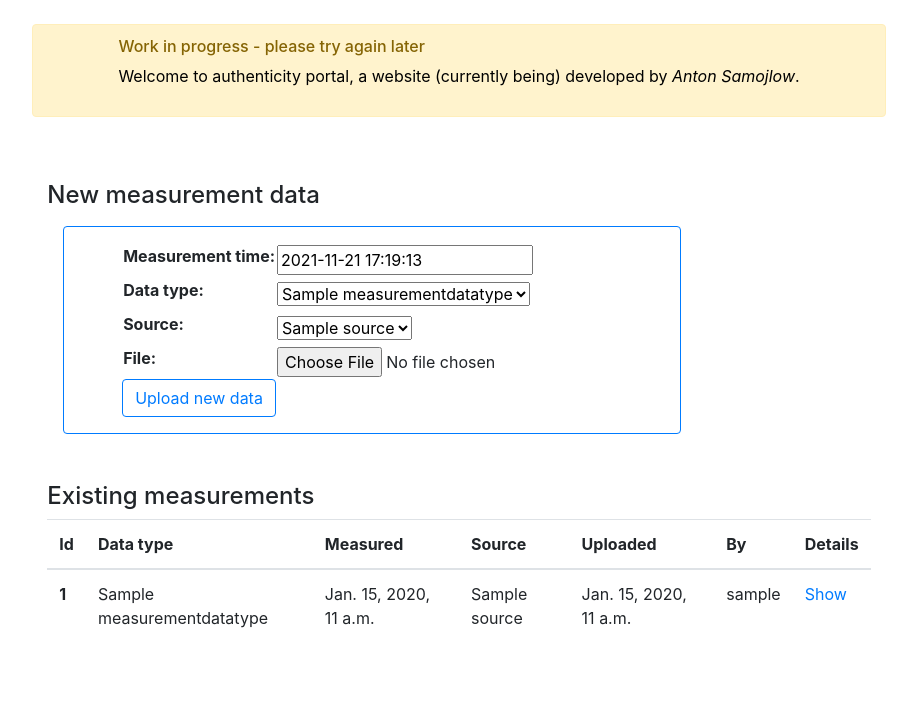
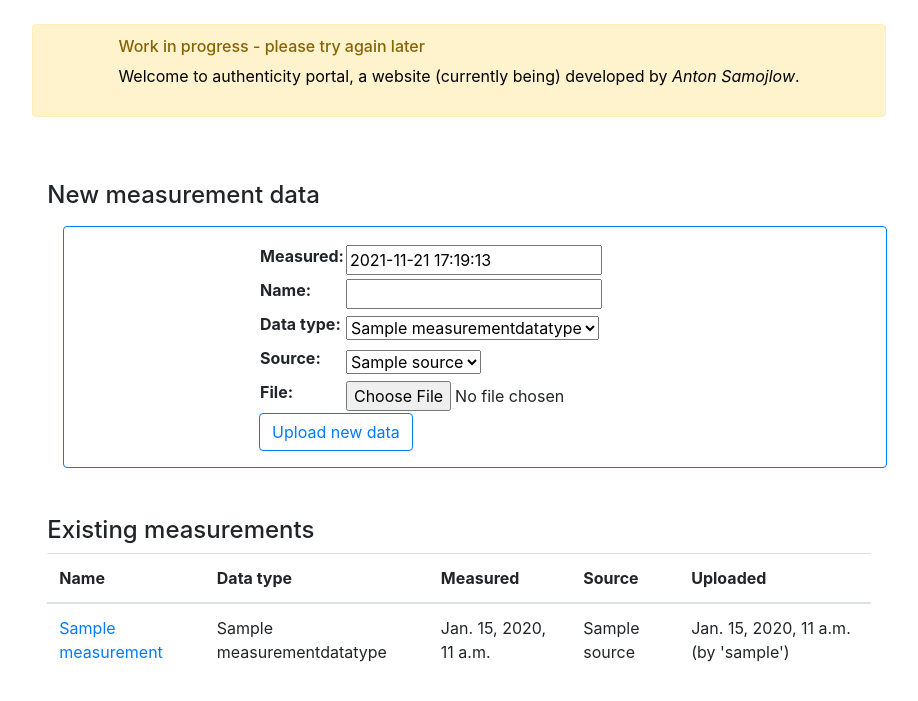
Before and after one commit to AntonSamojlow/authenticity-portal, a Django app: page /portal/measurements in a window 1280 px wide. Shown: the part 73-774 px from the top of the page, without its empty margins (181-1099 px from the left). Run offline with Django 3.2, Linux system fonts and the light colour scheme; a user stored in the database is signed in; tables that the repository leaves empty hold one stand-in row (values such as "Sample post").

Commit message:
improved measurements detail view

```diff
--- a/portalsite/portal/forms.py
+++ b/portalsite/portal/forms.py
@@ -7,7 +7,8 @@ class MeasurementUploadForm(forms.Form):
         self.fields['data_type'].choices = type_choices
         self.fields['source'].choices = source_choices
 
-    measurement_time = forms.DateTimeField()
+    measured = forms.DateTimeField()
+    name = forms.CharField(max_length=50, required=True)
     data_type = forms.ChoiceField()
     source = forms.ChoiceField()
     file = forms.FileField(required=False)
--- a/portalsite/portal/models.py
+++ b/portalsite/portal/models.py
@@ -2,6 +2,8 @@ from django.db import models
 from django.urls import reverse
 from django.conf import settings
 
+from uuid import uuid4
+import json
 from .dataimport.typevalidators import TypeValidator, NumericCsvValidator
 
 class MeasurementDataType(models.Model):
@@ -58,6 +60,10 @@ class Measurement(models.Model):
 
     source = models.ForeignKey(Source, on_delete=models.RESTRICT)
 
+    name = models.CharField(
+        unique=True,
+        max_length=50,
+        default=f"measurement-{uuid4()}")
     notes = models.TextField(
         help_text="description or notes for this measurement",
         null=True,
@@ -86,13 +92,18 @@ class Measurement(models.Model):
     class Meta:
         ordering = ['time_created']
 
-    def __str__(self):
+    def __str__(self) -> str:
         return str(self.id)
 
-    def get_absolute_url(self):
+    def get_absolute_url(self) -> str:
         """Returns the url to display the object."""
         return reverse('measurement', args=[str(self.id)])
 
+    def get_json_data_pretty_printed(self) -> str:
+        return json.dumps(
+            json.loads(self.json_data),
+            indent=4,
+            sort_keys=True)
 
 class ModelType(models.Model):
     """Type of a prediction model"""
--- a/portalsite/portal/templates/measurements.html
+++ b/portalsite/portal/templates/measurements.html
@@ -4,7 +4,8 @@
 <div>
     <div class="mb-5 mt-5">
         <h4>New measurement data</h4>
-        <div class="input-group w-75 p-3 d-flex justify-content-center m-3 border border-primary rounded">
+        {% if perms.portal.add_measurement %}
+        <div class="input-group p-3 d-flex justify-content-center m-3 border border-primary rounded">
             <form method="post" enctype="multipart/form-data">
                 {% csrf_token %}
                 <table>
@@ -14,31 +15,32 @@
                 <button class="btn btn-outline-primary" type="submit">Upload new data</button>
             </form>
         </div>
+        {% else %}
+        <p>You don't have permission to add measurements.</p>
+        {% endif %}
     </div>
+
     <div class="mb-5 mt-5">
         <h4>Existing measurements </h4>
+        {% if perms.portal.view_measurement %}
         <table class="table">
             <thead>
                 <tr>
-                    <th scope="col">Id</th>
+                    <th scope="col">Name</th>
                     <th scope="col">Data type</th>
                     <th scope="col">Measured</th>
                     <th scope="col">Source</th>
                     <th scope="col">Uploaded</th>
-                    <th scope="col">By</th>
-                    <th scope="col">Details</th>
                 </tr>
             </thead>
             <tbody>
                 {% for measurement in object_list %}
                 <tr>
-                    <th scope="row">{{ measurement.id }}</th>
+                    <td scope="row"><a href="{{ measurement.get_absolute_url }}">{{ measurement.name }}</a></td>
                     <td>{{ measurement.data_type }}</td>
                     <td>{{ measurement.time_measured }}</td>
                     <td>{{ measurement.source }}</td>
-                    <td>{{ measurement.time_created }}</td>
-                    <td>{{ measurement.user_created }}</td>
-                    <td><a href="{{ measurement.get_absolute_url }}">Show</a></td>
+                    <td>{{ measurement.time_created }} (by '{{ measurement.user_created }}')</td>
                 </tr>
                 {% empty %}
                 <tr>
@@ -47,6 +49,9 @@
                 {% endfor %}
             </tbody>
         </table>
+        {% else %}
+        <p>You don't have permission to view measurements.</p>
+        {% endif %}
     </div>
 </div>
 {% endblock %}
--- a/portalsite/portal/urls.py
+++ b/portalsite/portal/urls.py
@@ -1,8 +1,9 @@
 from django.urls import path
+from django.contrib.auth.decorators import login_required
 from . import views
 
 urlpatterns = [
     path('', views.index, name='index'),
-    path('measurements', views.MeasurementsView.as_view(), name='measurements'),
-    path('measurement/<int:pk>', views.MeasurementDetailView.as_view(), name='measurement')
+    path('measurements', login_required(views.MeasurementsView.as_view()), name='measurements'),
+    path('measurement/<int:pk>', login_required(views.MeasurementDetailView.as_view()), name='measurement')
 ]
--- a/portalsite/portal/views.py
+++ b/portalsite/portal/views.py
@@ -1,7 +1,8 @@
 from datetime import datetime
+from django.http import request
 from django.http.request import HttpRequest
 from django.shortcuts import render
-from django.contrib.auth.decorators import login_required
+from django.contrib.auth.decorators import login_required, permission_required
 from django.utils.decorators import method_decorator
 from django.views.generic import TemplateView, DetailView
 from django.views.generic.list import BaseListView
@@ -10,7 +11,7 @@ from portal.forms import MeasurementUploadForm
 from portal.models import MeasurementDataType, Measurement, Source
 from .dataimport.csvparser import CsvParser
 
-@login_required
+
 def index(request: HttpRequest):
 
     date_time_format = "%d-%m-%Y, %H:%M:%S"
@@ -25,13 +26,11 @@ def index(request: HttpRequest):
     }
     return render(request, 'index.html', context=context)
 
-@method_decorator(login_required, name='get')
-@method_decorator(login_required, name='post')
 class MeasurementsView(TemplateView, BaseListView):
     template_name = 'measurements.html'
     form_class = MeasurementUploadForm
     initial = {'key': 'value'}
-    model  = Measurement
+    model = Measurement
 
     def __init__(self, **kwargs: any) -> None:
         super().__init__(**kwargs)
@@ -42,23 +41,28 @@ class MeasurementsView(TemplateView, BaseListView):
 
     def get_context_data(self, **kwargs):
         form = self.form_class(self.type_choices, self.source_choices, initial={
-            'measurement_time': datetime.now(),
-            'data_type': self.type_choices[0] if len(self.type_choices)> 0 else None,
-            'source': self.source_choices[0] if len(self.source_choices)> 0 else None,
+            'measured': datetime.now(),
+            'data_type': self.type_choices[0] if len(self.type_choices) > 0 else None,
+            'source': self.source_choices[0] if len(self.source_choices) > 0 else None,
             'file': None
-            })
+        })
         context = BaseListView.get_context_data(self, **kwargs)
         context["upload_form"] = form
         return context
 
     def post(self, request, *args, **kwargs):
         form = self.form_class(self.type_choices, self.source_choices, request.POST)
-        if form.is_valid() and 'file' in request.FILES.keys():
-            data_type = MeasurementDataType.objects.filter(id__exact = request.POST['data_type']).first()
-            source = Source.objects.filter(id__exact = request.POST['source']).first()
+        name_does_not_exist : bool =  Measurement.objects.filter(
+           name__exact=request.POST['measurement_name']).count() == 0
+        if (form.is_valid()
+                and 'file' in request.FILES.keys()
+                and name_does_not_exist):
+            data_type = MeasurementDataType.objects.filter(id__exact=request.POST['data_type']).first()
+            source = Source.objects.filter(id__exact=request.POST['source']).first()
             test_json = CsvParser.to_json(request.FILES['file'])
 
             measurement = Measurement()
+            measurement.name =  request.POST['measurement_name']
             measurement.json_data = test_json
             measurement.data_type = data_type
             measurement.time_measured = request.POST['measurement_time']
@@ -76,7 +80,6 @@ class MeasurementsView(TemplateView, BaseListView):
         context["upload_form"] = form
         return render(request, self.template_name, context)
 
-
 class MeasurementDetailView(DetailView):
-    model  = Measurement
+    model = Measurement
     template_name = 'measurement.html'
--- a/portalsite/templates/base_generic.html
+++ b/portalsite/templates/base_generic.html
@@ -13,6 +13,8 @@
 </head>
 
 <body>
+
+	<!-- NAVBAR -->
 	<div class="container-fluid">
 		<header
 			class="d-flex flex-wrap align-items-center justify-content-center justify-content-md-between py-3 mb-4 border-bottom">
@@ -44,6 +46,8 @@
 			</div>
 		</header>
 	</div>
+
+	<!-- CONTENT -->
 	<div class="container-fluid">
 		<div class="row">
 			<div class="col"></div>
```
Also changed, not shown: portalsite/portal/templates/measurement.html (+37 -1 lines), portalsite/portal/migrations/0002_measurement_name.py (added).
